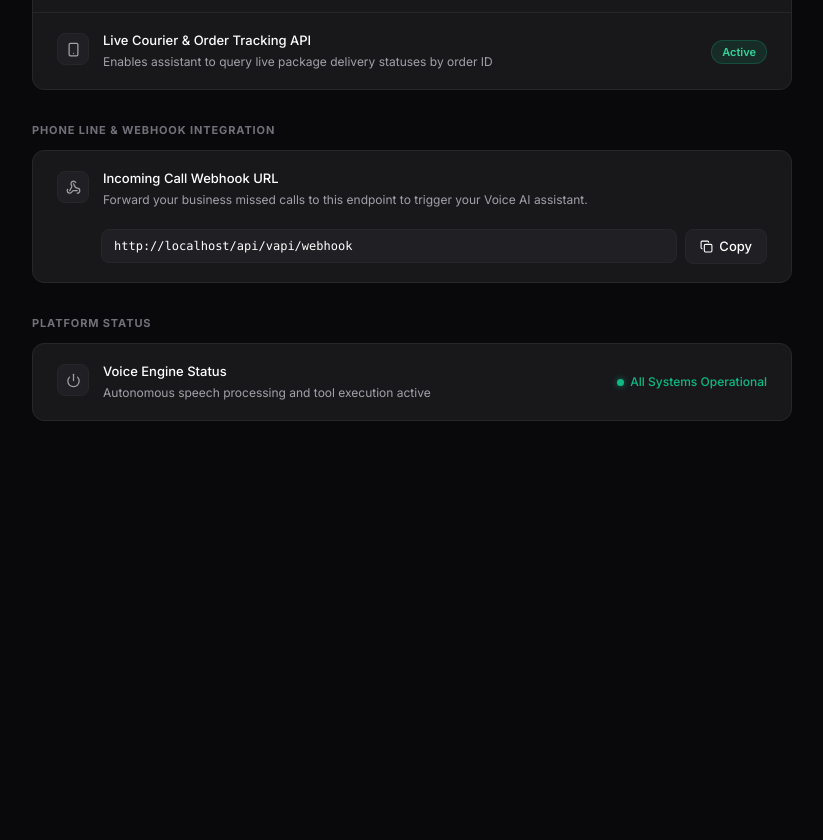
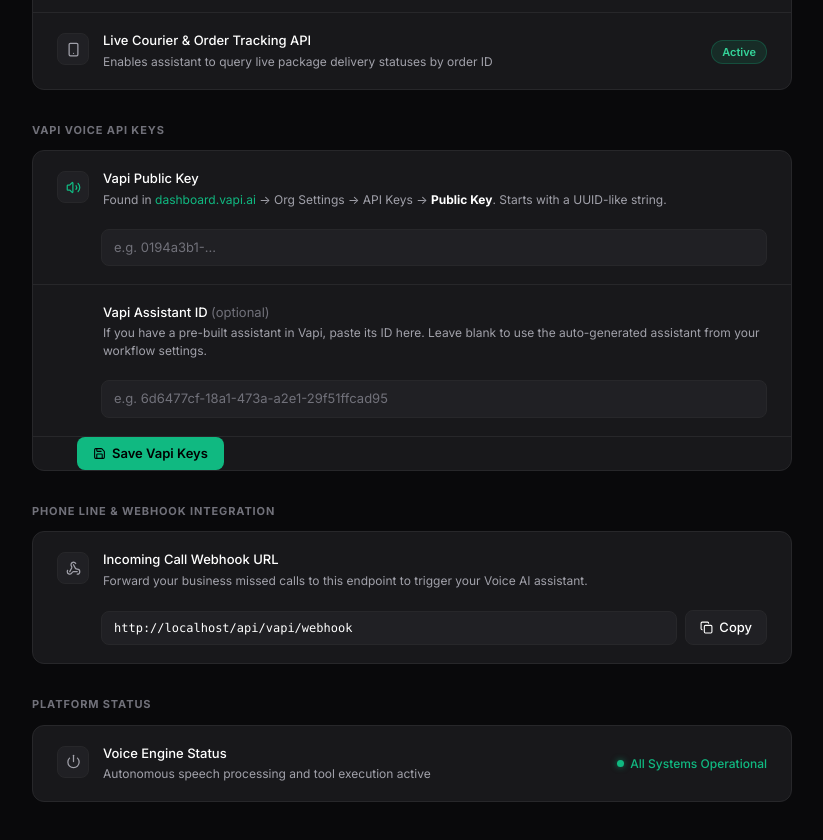
Before and after one commit to MeowMan007/VoiceAI, a Next.js app: page /settings in a window 1280 px wide. Shown: the part 1000-1840 px from the top of the page, without its empty margins (348-1171 px from the left). Before the commit the page ends 1489 px from the top, so only its background shows below. Built offline with nearby package versions, Linux system fonts and the light colour scheme; no server answers.

Commit message:
Fix: dynamic Vapi key from localStorage + Vapi key input fields on Settings page

```diff
--- a/src/app/(dashboard)/settings/page.tsx
+++ b/src/app/(dashboard)/settings/page.tsx
@@ -17,6 +17,8 @@
   dailyEmailDigest: boolean
   calendarSync: boolean
   deliveryApiSync: boolean
+  vapiPublicKey: string
+  vapiAssistantId: string
 }
 
 const DEFAULT_SETTINGS: BusinessSettings = {
@@ -28,7 +30,9 @@
   urgentSmsAlerts: true,
   dailyEmailDigest: true,
   calendarSync: true,
-  deliveryApiSync: true
+  deliveryApiSync: true,
+  vapiPublicKey: '',
+  vapiAssistantId: ''
 }
 
 function SettingsContent() {
@@ -43,7 +47,8 @@
     try {
       const saved = localStorage.getItem('voiceai_business_settings')
       if (saved) {
-        setSettings(JSON.parse(saved))
+        const parsed = JSON.parse(saved)
+        setSettings({ ...DEFAULT_SETTINGS, ...parsed })
       }
     } catch {
       // ignore
@@ -345,6 +350,81 @@
         </div>
       </div>
 
+      {/* ── Section 4.5: Vapi API Keys ─────────────────────── */}
+      <div className="settings-group">
+        <h2 className="settings-group-title">Vapi Voice API Keys</h2>
+        <div className="settings-section">
+          {/* Public Key */}
+          <div className="settings-row flex-col items-start gap-2">
+            <div className="flex items-start gap-3.5 w-full">
+              <div
+                className="w-8 h-8 rounded-lg flex items-center justify-center shrink-0 mt-0.5"
+                style={{ background: 'var(--bg-inset)', border: '1px solid var(--border-subtle)' }}
+              >
+                <Volume2 size={15} style={{ color: 'var(--green)' }} />
+              </div>
+              <div className="min-w-0 flex-1">
+                <p className="text-[13px] font-medium text-white">Vapi Public Key</p>
+                <p className="text-[12px] mt-0.5" style={{ color: 'var(--text-secondary)' }}>
+                  Found in <a href="https://dashboard.vapi.ai" target="_blank" rel="noreferrer" style={{ color: 'var(--green)' }}>dashboard.vapi.ai</a> → Org Settings → API Keys → <strong style={{color:'#fff'}}>Public Key</strong>. Starts with a UUID-like string.
+                </p>
+              </div>
+            </div>
+            <div className="w-full pl-[44px]">
+              <input
+                id="vapi-public-key"
+                type="text"
+                className="input-field text-xs py-2 font-mono w-full"
+                placeholder="e.g. 0194a3b1-..."
+                value={settings.vapiPublicKey}
+                onChange={e => setSettings({ ...settings, vapiPublicKey: e.target.value })}
+              />
+              {settings.vapiPublicKey.startsWith('AQ.') && (
+                <p className="text-[11px] mt-1" style={{ color: '#f59e0b' }}>
+                  ⚠️ This looks like a <strong>Private Key</strong> (starts with AQ.). The Public Key is different — it&apos;s a UUID found under API Keys in your Vapi dashboard.
+                </p>
+              )}
+            </div>
+          </div>
+
+          {/* Assistant ID (optional) */}
+          <div className="settings-row flex-col items-start gap-2">
+            <div className="flex items-start gap-3.5 w-full">
+              <div className="w-8 h-8 shrink-0" />
+              <div className="min-w-0 flex-1">
+                <p className="text-[13px] font-medium text-white">Vapi Assistant ID <span style={{ color: 'var(--text-muted)', fontWeight: 400 }}>(optional)</span></p>
+                <p className="text-[12px] mt-0.5" style={{ color: 'var(--text-secondary)' }}>
+                  If you have a pre-built assistant in Vapi, paste its ID here. Leave blank to use the auto-generated assistant from your workflow settings.
+                </p>
+              </div>
+            </div>
+            <div className="w-full pl-[44px]">
+              <input
+                id="vapi-assistant-id"
+                type="text"
+                className="input-field text-xs py-2 font-mono w-full"
+                placeholder="e.g. 6d6477cf-18a1-473a-a2e1-29f51ffcad95"
+                value={settings.vapiAssistantId}
+                onChange={e => setSettings({ ...settings, vapiAssistantId: e.target.value })}
+              />
+            </div>
+          </div>
+
+          <div className="pl-[44px]">
+            <button
+              id="save-vapi-keys-btn"
+              onClick={() => {
+                localStorage.setItem('voiceai_business_settings', JSON.stringify(settings))
+                toast.success('Vapi keys saved — you can now start a live voice call in the Simulator')
+              }}
+              className="btn-primary text-xs py-2 px-4"
+            >
+              <Save size={13} /> Save Vapi Keys
+            </button>
+          </div>
+        </div>
+      </div>
+
       {/* ── Section 5: Telephony Forwarding & Webhook ────────── */}
       <div className="settings-group">
         <h2 className="settings-group-title">Phone Line & Webhook Integration</h2>
--- a/src/app/(dashboard)/simulator/page.tsx
+++ b/src/app/(dashboard)/simulator/page.tsx
@@ -225,7 +225,22 @@
   { label: 'Hindi — केक ऑर्डर', text: 'मुझे कल शाम तक 2 किलो चॉकलेट केक चाहिए, घर पर डिलीवरी करें' }
 ]
 
-const VAPI_KEY = process.env.NEXT_PUBLIC_VAPI_PUBLIC_KEY || ''
+function getVapiConfig() {
+  if (typeof window === 'undefined') return { key: process.env.NEXT_PUBLIC_VAPI_PUBLIC_KEY || '', assistantId: process.env.NEXT_PUBLIC_VAPI_ASSISTANT_ID || '' }
+  let key = ''
+  let assistantId = ''
+  try {
+    const saved = localStorage.getItem('voiceai_business_settings')
+    if (saved) {
+      const parsed = JSON.parse(saved)
+      if (parsed.vapiPublicKey) key = parsed.vapiPublicKey.trim()
+      if (parsed.vapiAssistantId) assistantId = parsed.vapiAssistantId.trim()
+    }
+  } catch { /* ignore */ }
+  if (!key) key = process.env.NEXT_PUBLIC_VAPI_PUBLIC_KEY || ''
+  if (!assistantId) assistantId = process.env.NEXT_PUBLIC_VAPI_ASSISTANT_ID || ''
+  return { key, assistantId }
+}
 
 function SimulatorContent() {
   const searchParams = useSearchParams()
@@ -246,6 +261,7 @@
   const [vapiSpeaking, setVapiSpeaking] = useState(false)
   const [vapiLoading, setVapiLoading] = useState(false)
   const [volumeLevel, setVolumeLevel] = useState(0)
+  const [vapiKeyAvailable, setVapiKeyAvailable] = useState(false)
   const vapiRef = useRef<InstanceType<typeof import('@vapi-ai/web').default> | null>(null)
 
   const messagesEndRef = useRef<HTMLDivElement>(null)
@@ -282,6 +298,12 @@
     messagesEndRef.current?.scrollIntoView({ behavior: 'smooth' })
   }, [messages])
 
+  // Read Vapi key from localStorage or env on mount
+  useEffect(() => {
+    const { key } = getVapiConfig()
+    setVapiKeyAvailable(!!key)
+  }, [])
+
   // Cleanup Vapi on unmount
   useEffect(() => {
     return () => {
@@ -292,15 +314,16 @@
   }, [])
 
   const startVapiCall = useCallback(async () => {
-    if (!selectedWorkflow || !VAPI_KEY) {
-      toast.error('Vapi public key not configured in environment')
+    const { key: vapiKey, assistantId: vapiAssistantId } = getVapiConfig()
+    if (!selectedWorkflow || !vapiKey) {
+      toast.error('Vapi Public Key not configured. Go to Settings → Integrations to add it.')
       return
     }
     setVapiLoading(true)
 
     try {
       const { default: Vapi } = await import('@vapi-ai/web')
-      const vapi = new Vapi(VAPI_KEY)
+      const vapi = new Vapi(vapiKey)
       vapiRef.current = vapi
 
       vapi.on('call-start', () => {
@@ -374,10 +397,8 @@
         toast.error(errMsg, { duration: 5000 })
       })
 
-      const assistantId = process.env.NEXT_PUBLIC_VAPI_ASSISTANT_ID || ''
-
-      if (assistantId && assistantId !== VAPI_KEY) {
-        await (vapi.start as (assistant: string) => Promise<unknown>)(assistantId)
+      if (vapiAssistantId && vapiAssistantId !== vapiKey) {
+        await (vapi.start as (assistant: string) => Promise<unknown>)(vapiAssistantId)
       } else {
         await (vapi.start as (assistant: unknown) => Promise<unknown>)({
           name: `${bizName} Voice Assistant`,
@@ -805,7 +826,7 @@
                   </button>
                   <button
                     onClick={startVapiCall}
-                    disabled={vapiLoading || !VAPI_KEY}
+                    disabled={vapiLoading}
                     className="btn-secondary"
                     style={{ justifyContent: 'center', gap: '8px', fontSize: '13px', padding: '10px' }}
                   >
@@ -814,9 +835,11 @@
                       : <><Volume2 size={14} style={{ color: 'var(--green)' }} /> Start Live Voice Call (Vapi)</>
                     }
                   </button>
-                  {!VAPI_KEY && (
-                    <p style={{ fontSize: '11px', color: 'var(--text-muted)', textAlign: 'center' }}>
-                      Add NEXT_PUBLIC_VAPI_PUBLIC_KEY to .env.local to enable voice calls
+                  {!vapiKeyAvailable && (
+                    <p style={{ fontSize: '11px', color: '#f59e0b', textAlign: 'center' }}>
+                      ⚠️ No Vapi key found. Go to{' '}
+                      <a href="/settings" style={{ color: 'var(--green)', textDecoration: 'underline' }}>Settings</a>{' '}
+                      → Integrations to add your Vapi Public Key.
                     </p>
                   )}
                 </div>
```
